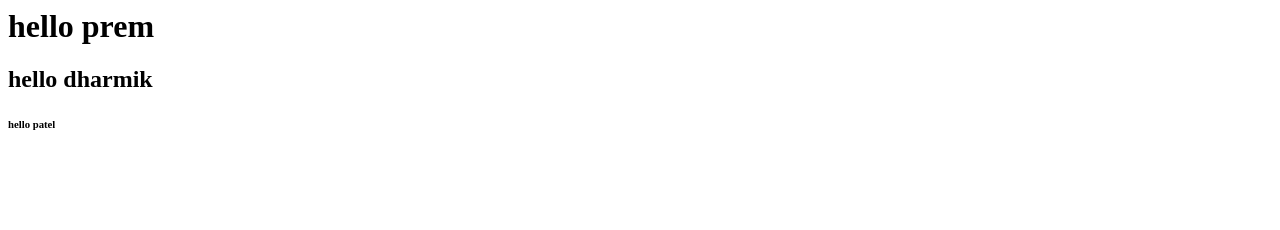
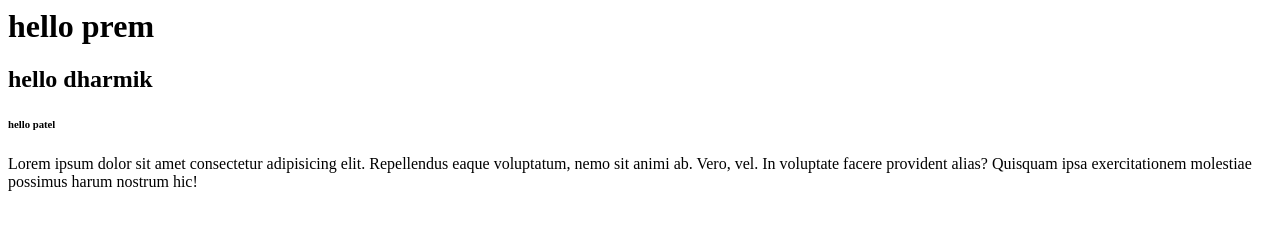
Before and after one commit to smit-m-patel/repo4, a plain HTML site: page index.html in a window 1280 px wide. Drawn offline with Linux system fonts and the light colour scheme.

Commit message:
add paragraph

```diff
--- a/index.html
+++ b/index.html
@@ -1,4 +1,4 @@
 <h1>hello prem</h1>
 <h2>hello dharmik</h2>
-
 <h6>hello patel</h6>
+<p>Lorem ipsum dolor sit amet consectetur adipisicing elit. Repellendus eaque voluptatum, nemo sit animi ab. Vero, vel. In voluptate facere provident alias? Quisquam ipsa exercitationem molestiae possimus harum nostrum hic!</p>
```
